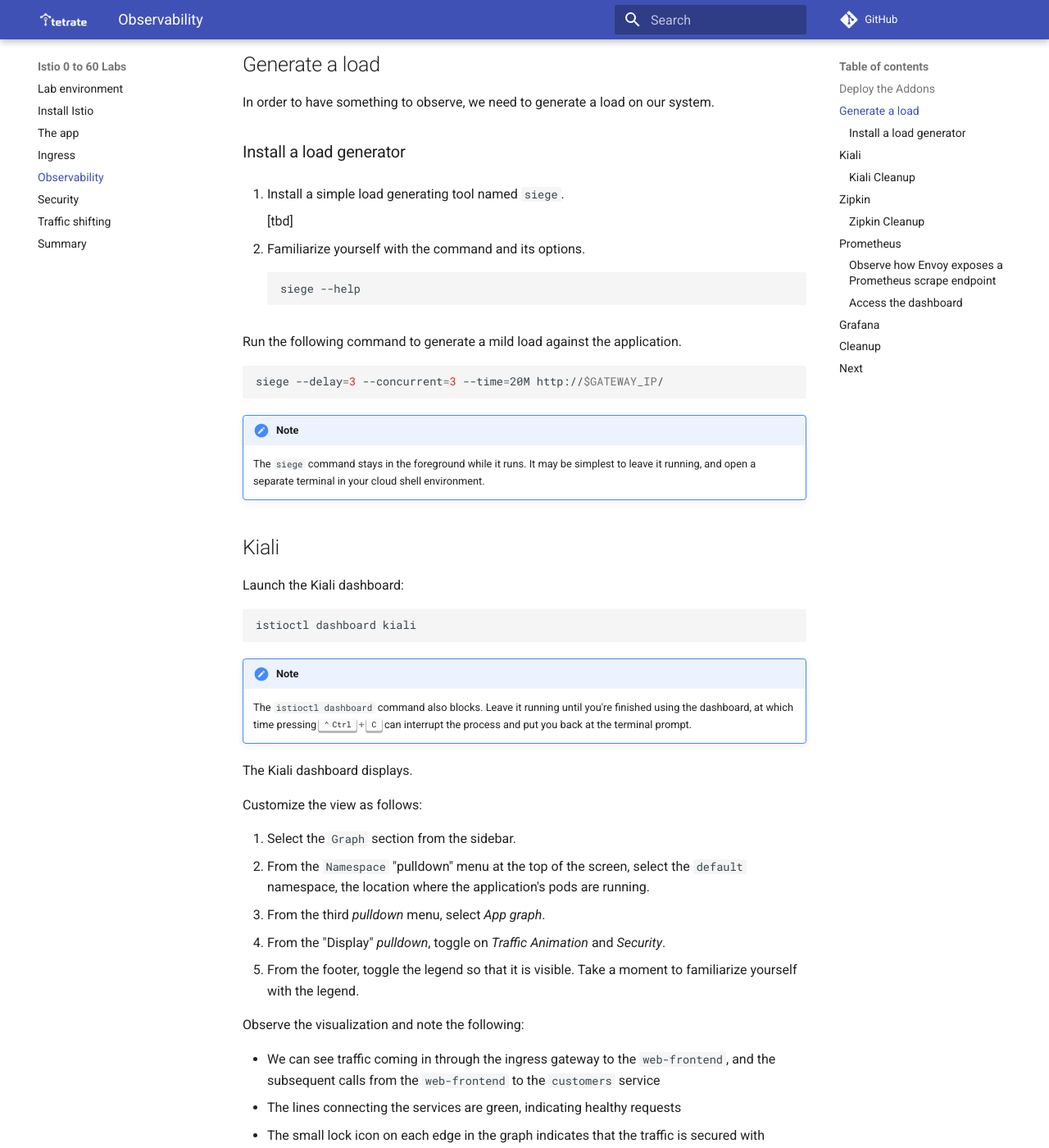
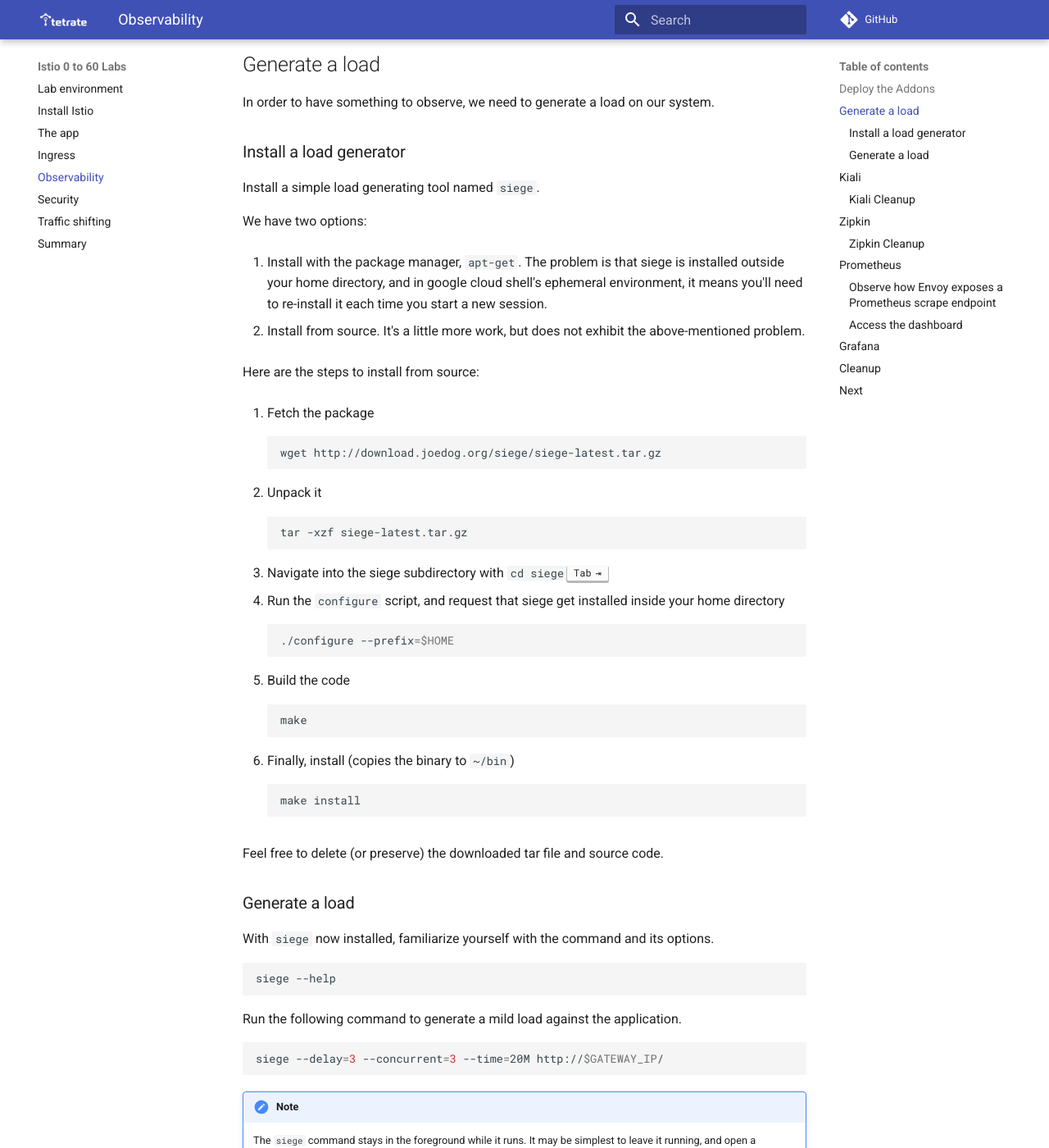
Before and after one commit to tetratelabs/istio-0to60, an MkDocs documentation site: the page built from docs/dashboards.md, in a window 1280 px wide and 1400 px high, scrolled down 1253 px. Shown: the whole window at 82% size. Built offline with MkDocs 1.6.1 and Material for MkDocs 9.7.7, drawn with Linux system fonts in a browser that asks for light colours; comment, search, counter and statistics services are not loaded.

Commit message:
instructions for installing siege

````diff
--- a/docs/dashboards.md
+++ b/docs/dashboards.md
@@ -59,15 +59,57 @@ In order to have something to observe, we need to generate a load on our system.
 
 ### Install a load generator
 
-1. Install a simple load generating tool named `siege`.
+Install a simple load generating tool named `siege`.
 
-    [tbd]
+We have two options:
 
-1. Familiarize yourself with the command and its options.
+1. Install with the package manager, `apt-get`.  The problem is that siege is installed outside your home directory, and in google cloud shell's ephemeral environment, it means you'll need to re-install it each time you start a new session.
+
+1. Install from source. It's a little more work, but does not exhibit the above-mentioned problem.
+
+Here are the steps to install from source:
+
+1. Fetch the package
 
     ```shell
-    siege --help
+    wget http://download.joedog.org/siege/siege-latest.tar.gz
     ```
+
+1. Unpack it
+
+    ```shell
+    tar -xzf siege-latest.tar.gz
+    ```
+
+1. Navigate into the siege subdirectory with `cd siege`++tab++
+
+1. Run the `configure` script, and request that siege get installed inside your home directory
+
+    ```shell
+    ./configure --prefix=$HOME
+    ```
+
+1. Build the code
+
+    ```shell
+    make
+    ```
+
+1. Finally, install (copies the binary to `~/bin`)
+
+    ```shell
+    make install
+    ```
+
+Feel free to delete (or preserve) the downloaded tar file and source code.
+
+### Generate a load
+
+With `siege` now installed, familiarize yourself with the command and its options.
+
+```shell
+siege --help
+```
 
 Run the following command to generate a mild load against the application.
 
````
